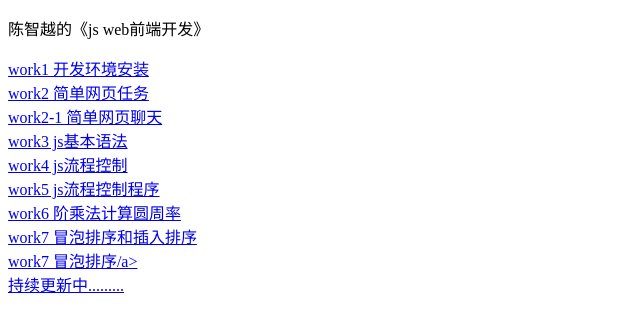
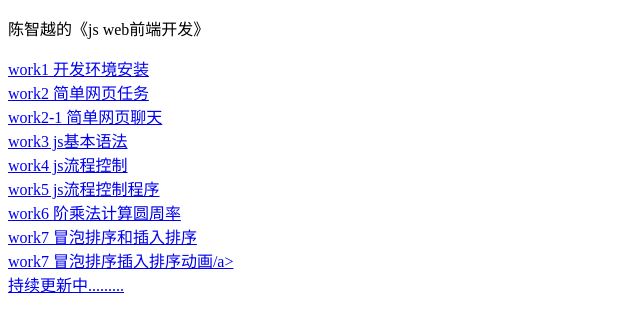
Before and after one commit to Carlyle1905/jswork, a plain HTML site: page index.html in a window 1280 px wide. Shown: the whole page, without its empty margins (0-640 px from the left). Drawn offline with Linux system fonts and the light colour scheme.

Commit message:
Update index.html

```diff
--- a/index.html
+++ b/index.html
@@ -14,7 +14,7 @@
         <a href='work5/index.html'>work5 js流程控制程序</a><br>
         <a href='work6/index.html'>work6 阶乘法计算圆周率</a><br>
         <a href='work7/index.html'>work7 冒泡排序和插入排序</a><br>
-        <a href='work7slide/index.html'>work7 冒泡排序/a><br>
+        <a href='work7slide/index.html'>work7 冒泡排序插入排序动画/a><br>
         持续更新中.........
     </body>
 </html>
```
